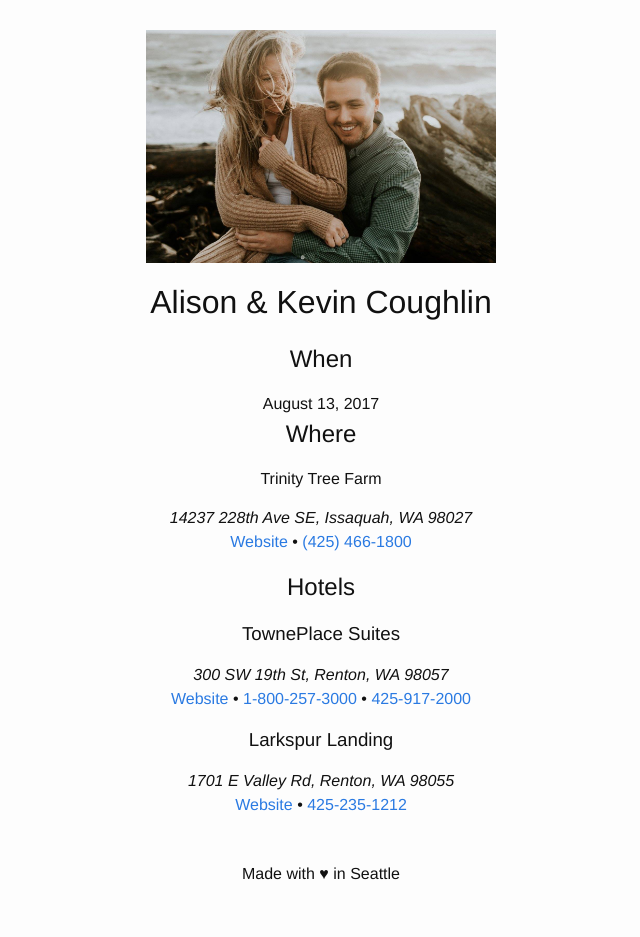
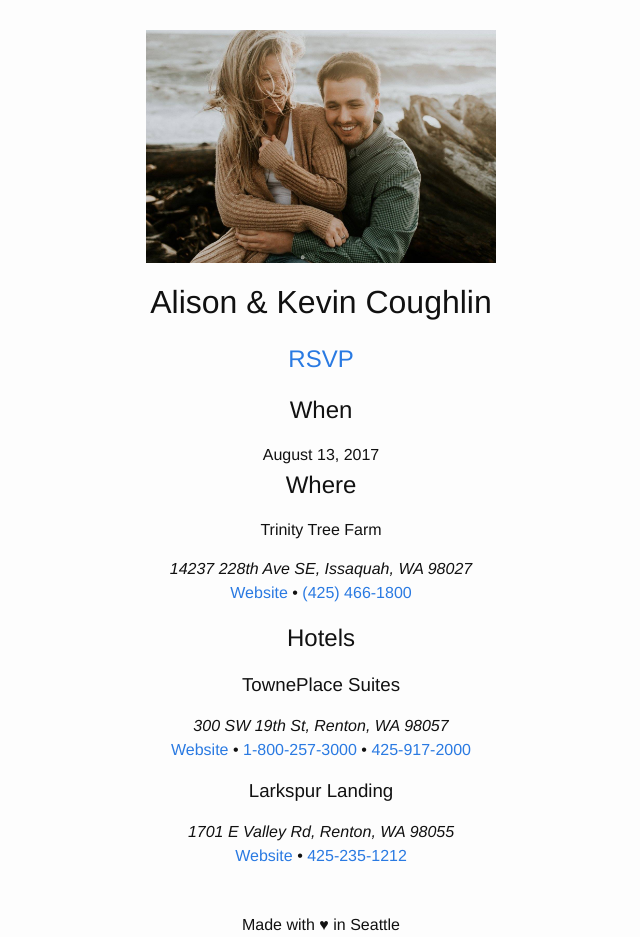
Before and after one commit to KevinTCoughlin/wedding-site, a Jekyll site: the page built from index.md, in a window 1280 px wide. Shown: the whole page, without its empty margins (319-959 px from the left). Built offline with Jekyll 4.4.1, drawn with Linux system fonts in a browser that asks for light colours; before the commit the page ends 900 px from its top, so only the background shows below that.

Commit message:
add rsvp link

```diff
--- a/index.md
+++ b/index.md
@@ -4,6 +4,7 @@ layout: default
 
 ![Alison and Kevin]({{ site.url }}/assets/alison_and_kevin.jpg)
 # Alison & Kevin Coughlin
+## [RSVP](https://goo.gl/forms/YDsKYoe6TqK65y8F3){:target="_blank"}
 
 ## When
 <time datetime="2017-08-13T19:00">August 13, 2017</time>
```
Also changed, not shown: 2 other files.
